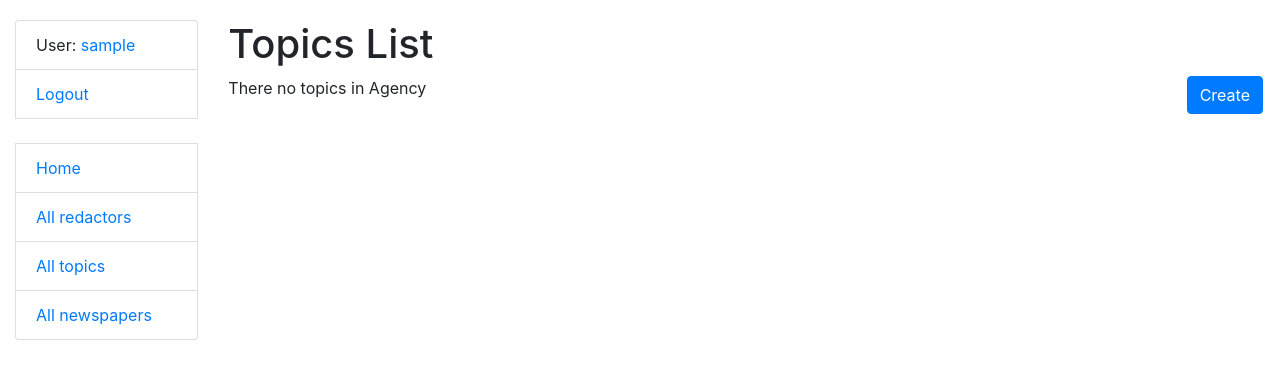
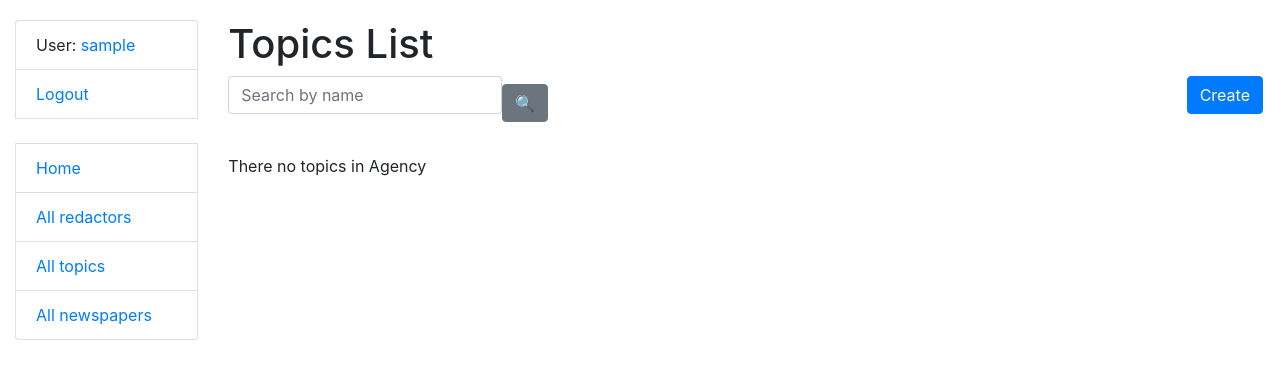
Before and after one commit to KravchenkoSerhiii/newspaper-agency, a Django app: page /newspaper/topics/ in a window 1280 px wide. Shown: the top 379 px of the page. Run offline with Django 5.2, Linux system fonts and the light colour scheme; the visitor is signed in with stand-in values (Sample User, id 1); data that the repository does not hold is empty; some libraries are stand-ins or nearby versions.

Commit message:
Create search field for all models

```diff
--- a/newspaper/forms.py
+++ b/newspaper/forms.py
@@ -30,3 +30,30 @@ class RedactorInfoUpdateForm(forms.ModelForm):
     class Meta:
         model = Redactor
         fields = ["first_name", "last_name", "years_of_experience", "email"]
+
+
+class RedactorSearchForm(forms.Form):
+    username = forms.CharField(
+        max_length=255,
+        required=False,
+        label="",
+        widget=forms.TextInput(attrs={"placeholder": "Search by username"}),
+    )
+
+
+class NewspaperSearchForm(forms.Form):
+    title = forms.CharField(
+        max_length=255,
+        required=False,
+        label="",
+        widget=forms.TextInput(attrs={"placeholder": "Search by title"}),
+    )
+
+
+class TopicSearchForm(forms.Form):
+    name = forms.CharField(
+        max_length=255,
+        required=False,
+        label="",
+        widget=forms.TextInput(attrs={"placeholder": "Search by name"}),
+    )
--- a/newspaper/models.py
+++ b/newspaper/models.py
@@ -38,5 +38,3 @@ class Newspaper(models.Model):
 
     def __str__(self):
         return self.title
-    # def __str__(self):
-    #     return f"Title: {self.title}, {self.topic}, {self.published_date} {self.publishers}"
--- a/newspaper/views.py
+++ b/newspaper/views.py
@@ -4,7 +4,14 @@ from django.http import HttpRequest, HttpResponse
 from django.urls import reverse_lazy
 from django.views import generic
 from django.contrib.auth.mixins import LoginRequiredMixin
-from newspaper.forms import NewspaperForm, RedactorCreationForm, RedactorInfoUpdateForm
+from newspaper.forms import (
+    NewspaperForm,
+    RedactorCreationForm,
+    RedactorInfoUpdateForm,
+    RedactorSearchForm,
+    NewspaperSearchForm,
+    TopicSearchForm,
+)
 
 from .models import Redactor, Topic, Newspaper
 
@@ -31,6 +38,23 @@ class RedactorListView(LoginRequiredMixin, generic.ListView):
     model = Redactor
     context_object_name = "redactor_list"
     template_name = "newspaper/redactor_list.html"
+
+    def get_context_data(self, *, object_list=None, **kwargs):
+        context = super(RedactorListView, self).get_context_data(**kwargs)
+        username = self.request.GET.get("username", "")
+        context["search_form"] = RedactorSearchForm(
+            initial={"username": username}
+        )
+        return context
+
+    def get_queryset(self):
+        form = RedactorSearchForm(self.request.GET)
+        queryset = super().get_queryset()
+        if form.is_valid():
+            queryset = queryset.filter(
+                username__icontains=form.cleaned_data["username"]
+            )
+        return queryset
 
 
 class RedactorDetailView(LoginRequiredMixin, generic.DetailView):
@@ -65,6 +89,23 @@ class TopicListView(LoginRequiredMixin, generic.ListView):
     template_name = "newspaper/topic_list.html"
     paginate_by = 5
 
+    def get_context_data(self, *, object_list=None, **kwargs):
+        context = super(TopicListView, self).get_context_data(**kwargs)
+        name = self.request.GET.get("name", "")
+        context["search_form"] = TopicSearchForm(
+            initial={"name": name}
+        )
+        return context
+
+    def get_queryset(self):
+        form = TopicSearchForm(self.request.GET)
+        queryset = super().get_queryset()
+        if form.is_valid():
+            queryset = queryset.filter(
+                name__icontains=form.cleaned_data["name"]
+            )
+        return queryset
+
 
 class TopicCreateView(LoginRequiredMixin, generic.CreateView):
     model = Topic
@@ -89,6 +130,23 @@ class NewspaperListView(LoginRequiredMixin, generic.ListView):
     context_object_name = "newspaper_list"
     template_name = "newspaper/newspaper_list.html"
     paginate_by = 4
+
+    def get_context_data(self, *, object_list=None, **kwargs):
+        context = super(NewspaperListView, self).get_context_data(**kwargs)
+        title = self.request.GET.get("title", "")
+        context["search_form"] = NewspaperSearchForm(
+            initial={"title": title}
+        )
+        return context
+
+    def get_queryset(self):
+        form = NewspaperSearchForm(self.request.GET)
+        queryset = super().get_queryset()
+        if form.is_valid():
+            queryset = queryset.filter(
+                title__icontains=form.cleaned_data["title"]
+            )
+        return queryset
 
 
 class NewspaperDetailView(LoginRequiredMixin, generic.DetailView):
@@ -116,13 +174,3 @@ class NewspaperDeleteView(LoginRequiredMixin, generic.DeleteView):
     model = Newspaper
     success_url = reverse_lazy("newspaper:newspaper-list")
     template_name = "newspaper/newspaper_confirmation_delete.html"
-
-
-
-    # publishers = Newspaper.objects.publishers.all()
-    # queryset = Newspaper.objects.all().prefetch_related("newspapers__publishers")
-
-    # def get_context_data(self, **kwargs):
-    #     context = super(NewspaperDetailView, self).get_context_data(**kwargs)
-    #     # publishers = self.request.GET.get("publishers", "")
-    #     return context
--- /dev/null
+++ b/templates/includes/search.html
@@ -0,0 +1,9 @@
+{% load crispy_forms_filters %}
+
+<form action="" method="get" class="form-inline">
+  {{ search_form|crispy }}
+  <input type="submit"
+         value="🔍"
+         class="btn btn-secondary"
+  >
+</form>
--- a/templates/newspaper/newspaper_list.html
+++ b/templates/newspaper/newspaper_list.html
@@ -5,6 +5,8 @@
   <a href="{% url 'newspaper:newspaper-create' %}" class="btn btn-primary link-to-page">
       Create
     </a>
+  {% include "includes/search.html" %}
+  <br>
 
   {% if newspaper_list %}
     {% for newspaper in newspaper_list %}
--- a/templates/newspaper/redactor_list.html
+++ b/templates/newspaper/redactor_list.html
@@ -5,6 +5,7 @@
   <a href="{% url 'newspaper:redactor-create' %}" class="btn btn-primary link-to-page">
         Create
   </a>
+  {% include "includes/search.html" %}
 
   <br>
 
--- a/templates/newspaper/topic_list.html
+++ b/templates/newspaper/topic_list.html
@@ -5,6 +5,8 @@
   <a href="{% url 'newspaper:topic-create' %}" class="btn btn-primary link-to-page">
       Create
   </a>
+  {% include "includes/search.html" %}
+  <br>
 
   {% if topic_list %}
     {% for topic in topic_list %}
```
